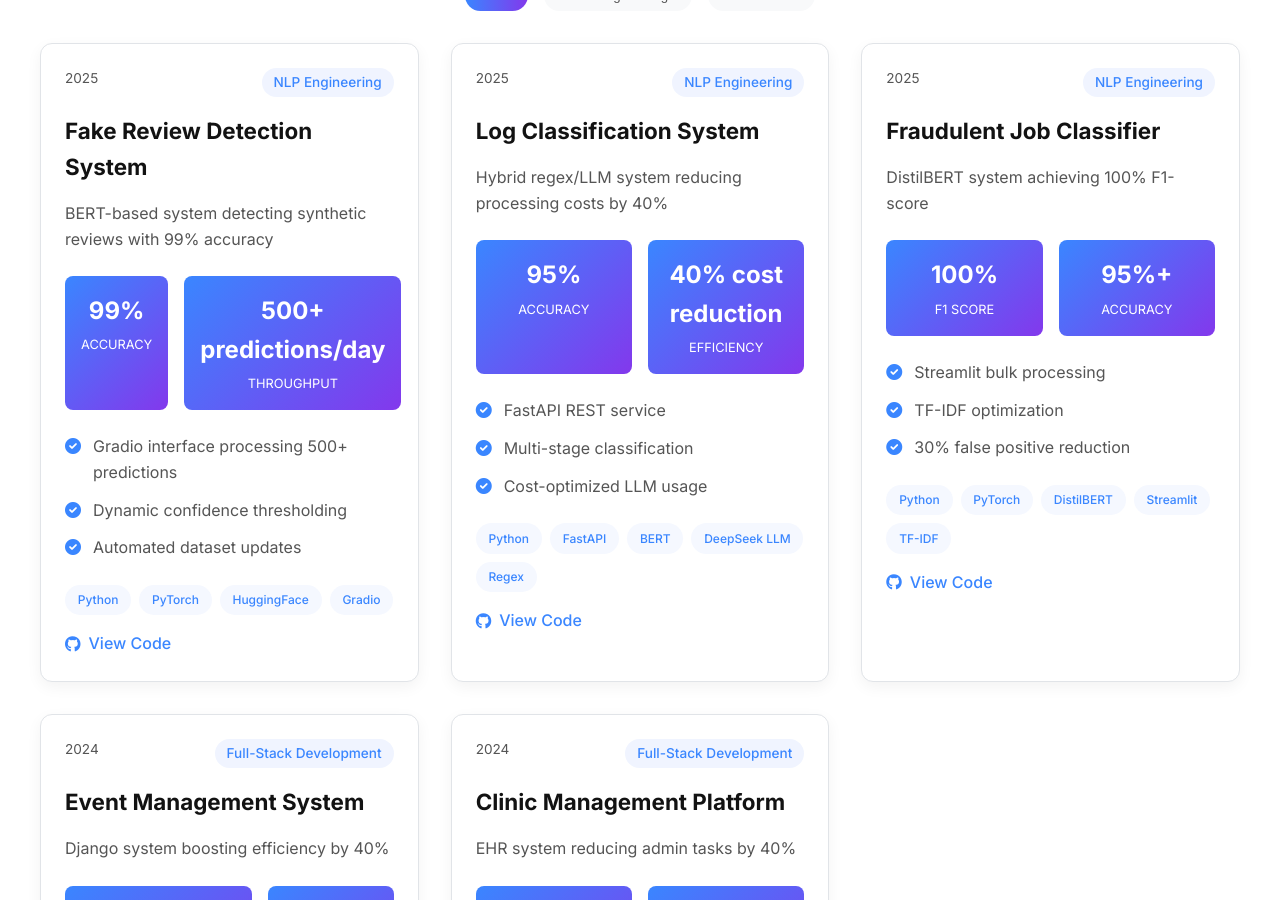
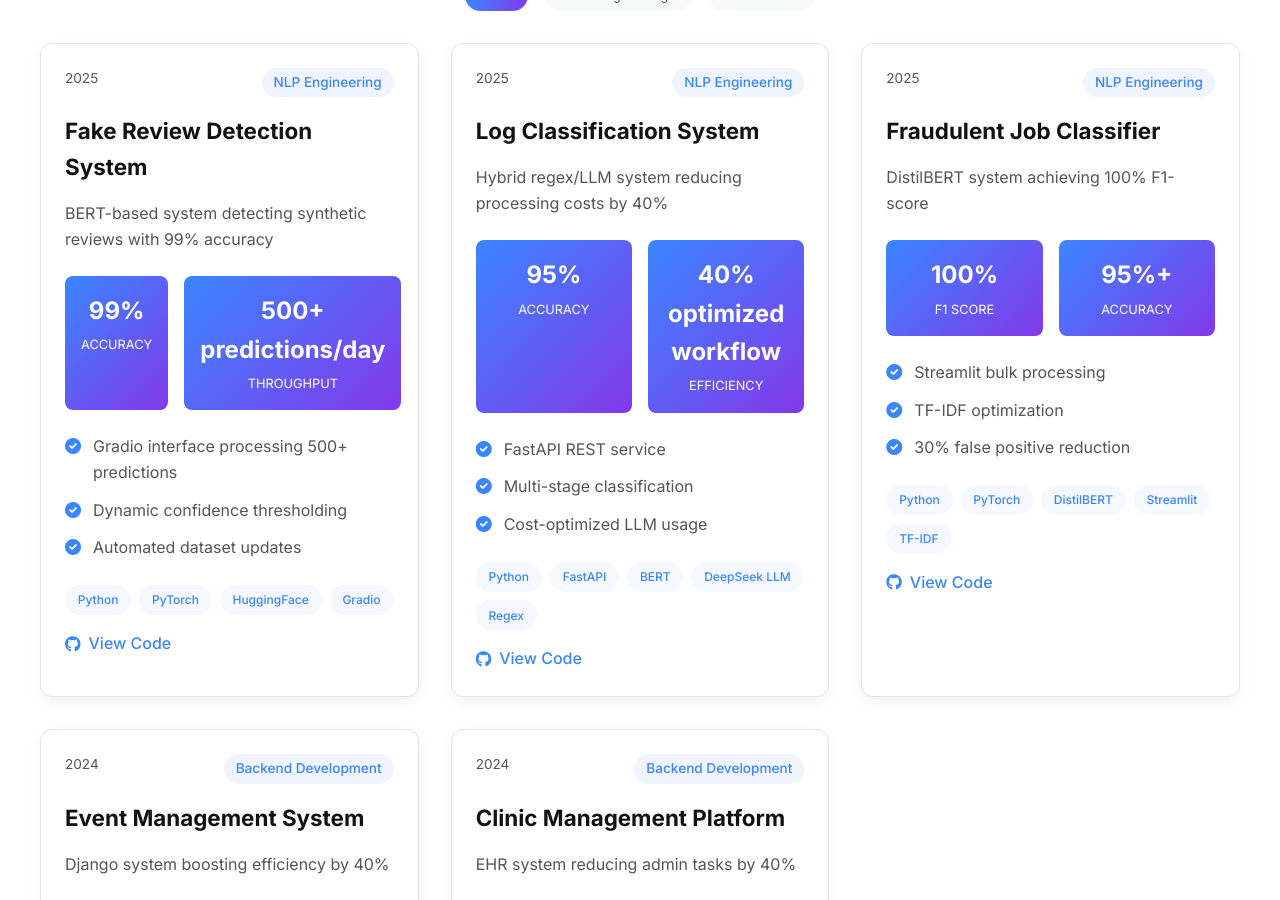
Before and after one commit to debojit11/debojit11.github.io, a Jekyll site: the page built from index.md, in a window 1280 px wide and 900 px high, scrolled down 1965 px. Built offline with Jekyll 4.4.1, drawn with Linux system fonts in a browser that asks for light colours.

Commit message:
added resume link

```diff
--- a/_data/projects.yml
+++ b/_data/projects.yml
@@ -26,7 +26,7 @@
   github: "https://github.com/debojit11/Log_Classification_System"
   metrics:
     accuracy: "95%"
-    efficiency: "40% cost reduction"
+    efficiency: "40% optimized workflow"
 
 - id: job-classifier
   title: "Fraudulent Job Classifier"
@@ -45,7 +45,7 @@
 
 - id: event-system
   title: "Event Management System"
-  type: "Full-Stack Development"
+  type: "Backend Development"
   year: 2024
   description: "Django system boosting efficiency by 40%"
   highlights:
@@ -60,7 +60,7 @@
 
 - id: clinic-platform
   title: "Clinic Management Platform"
-  type: "Full-Stack Development"
+  type: "Backend Development"
   year: 2024
   description: "EHR system reducing admin tasks by 40%"
   highlights:
--- a/index.md
+++ b/index.md
@@ -34,7 +34,7 @@
       </div>
       <div class="summary">
         <p>NLP Engineer skilled in transformers and classical ML for text classification. Built fraud detection, log analysis, and review verification systems deployed via FastAPI/Streamlit/Gradio. Enhanced NLP pipelines with dynamic thresholding. Combines AI expertise with Django backend development.</p>
-        <a href="#" class="btn btn-primary" download>Download Resume</a>
+        <a href="https://drive.google.com/file/d/1cdtleJv0dN3xuSGj7WBghtGPPtf352fq/view?usp=sharing" class="btn btn-primary" download>Download Resume</a>
       </div>
     </div>
   </div>
```
